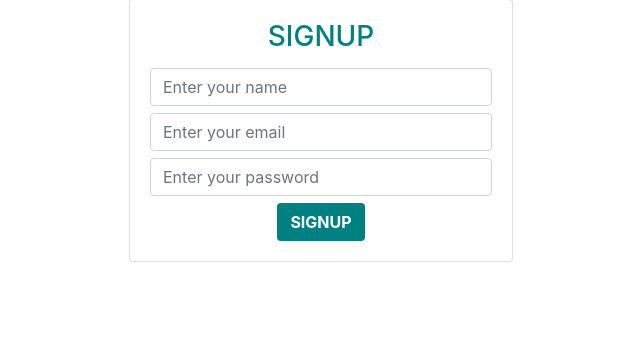
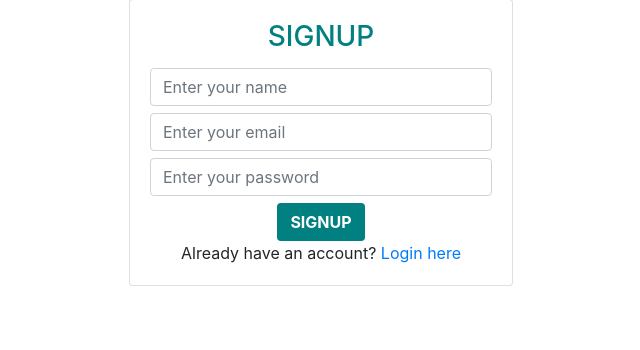
Before and after one commit to TynetEng/megablog, a PHP site: page / in a window 1280 px wide. Shown: the part 107-457 px from the top of the page, without its empty margins (319-959 px from the left). Run offline with PHP 8.4, Linux system fonts and the light colour scheme.

Commit message:
second commit

```diff
--- a/index.php
+++ b/index.php
@@ -55,6 +55,12 @@
                     <button class="btn">SIGNUP</button>
                 </div>
             </form>
+            <div style="text-align: center;">
+                <span>Already have an account?</span>
+                <span>
+                    <a href="login.php">Login here</a>
+                </span>
+            </div>
         </div>
     </div>
 
```
